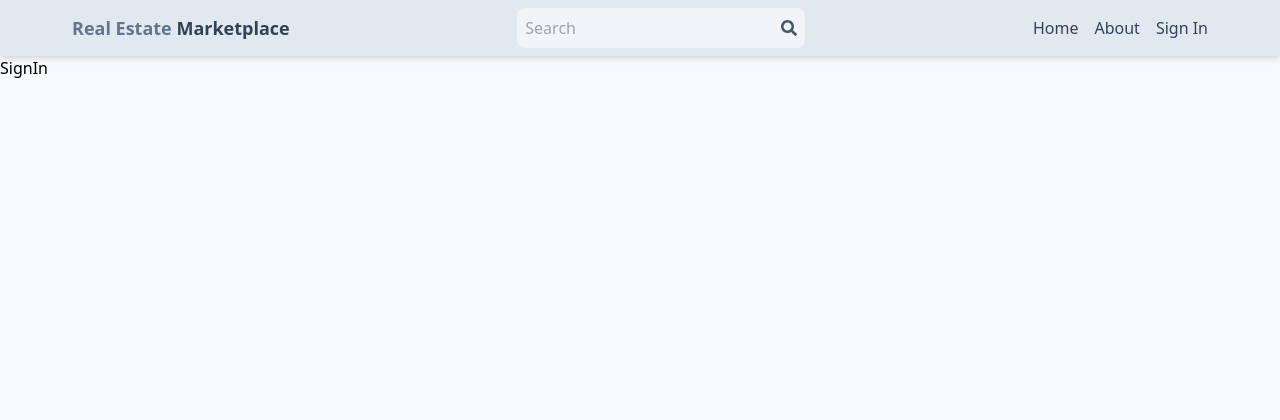
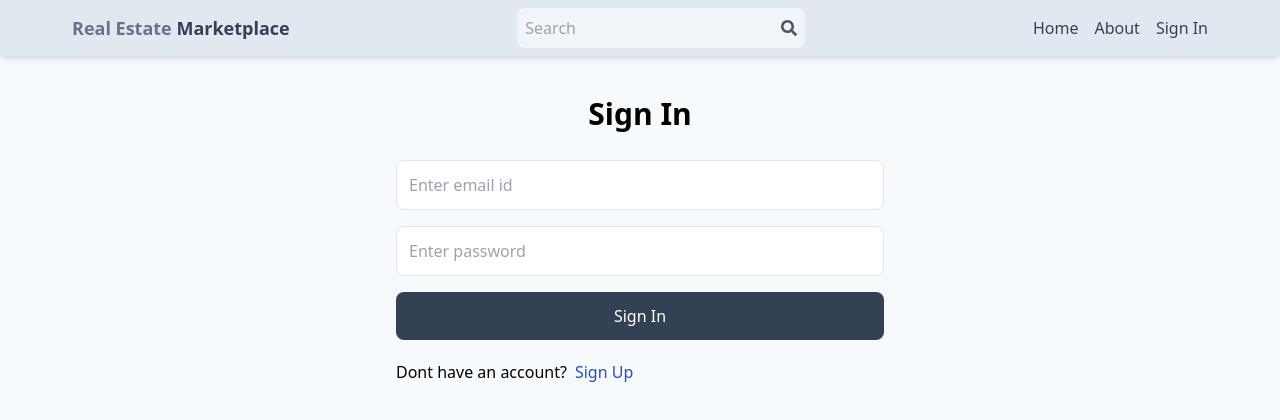
Before and after one commit to thegeekspad/react-projects, a React (Vite) app in the folder 06-real-estate-marketplace/client/: page /signin in a window 1280 px wide. Shown: the top 420 px of the page. Built offline with nearby package versions, Linux system fonts and the light colour scheme.

Commit message:
Complete signin functionality

```diff
--- a/06-real-estate-marketplace/client/src/pages/SignIn.jsx
+++ b/06-real-estate-marketplace/client/src/pages/SignIn.jsx
@@ -1,7 +1,86 @@
-import React from 'react';
+import React, { useState } from 'react';
+import { Link, useNavigate } from 'react-router-dom';
 
 const SignIn = () => {
-  return <div>SignIn</div>;
+  const [formData, setFormData] = useState({});
+  const [error, setError] = useState('');
+  const [loading, setLoading] = useState(false);
+
+  const navigate = useNavigate();
+
+  const handleChange = (e) => {
+    setFormData({
+      ...formData,
+      [e.target.id]: e.target.value,
+    });
+  };
+
+  // console.log(formData);
+
+  const handleSubmit = async (e) => {
+    try {
+      e.preventDefault();
+      setLoading(true);
+
+      // Connect to backend API using fetch request
+      const response = await fetch('/api/auth/signin', {
+        method: 'POST',
+        headers: {
+          'Content-Type': 'application/json',
+        },
+        body: JSON.stringify(formData),
+      });
+
+      const data = await response.json();
+      console.log(data);
+
+      if (data?.success === false) {
+        setLoading(false);
+        setError(data.message);
+        return;
+      }
+      setLoading(false);
+      setError('');
+      console.log('User signup successful');
+      navigate('/');
+    } catch (error) {
+      setLoading(false);
+      setError(error.message);
+    }
+  };
+  return (
+    <div className="p-3 max-w-lg mx-auto">
+      <h1 className="text-3xl text-center font-semibold my-7">Sign In</h1>
+      <form className="flex flex-col gap-4" onSubmit={handleSubmit}>
+        <input
+          type="text"
+          placeholder="Enter email id"
+          className="border p-3 rounded-lg"
+          id="email"
+          onChange={handleChange}
+        />
+        <input
+          type="password"
+          placeholder="Enter password"
+          className="border p-3 rounded-lg"
+          id="password"
+          onChange={handleChange}
+        />
+        <button
+          disabled={loading}
+          className="bg-slate-700 text-white p-3 rounded-lg hover:opacity-90 disabled:opacity-50">
+          {loading ? 'Loading...' : 'Sign In'}
+        </button>
+      </form>
+      <div className="flex gap-2 mt-5">
+        <p>Dont have an account?</p>
+        <Link to={'/signup'}>
+          <span className="text-blue-700">Sign Up</span>
+        </Link>
+      </div>
+      {error && <p className="text-red-500 mt-3">{error}</p>}
+    </div>
+  );
 };
 
 export default SignIn;
```
